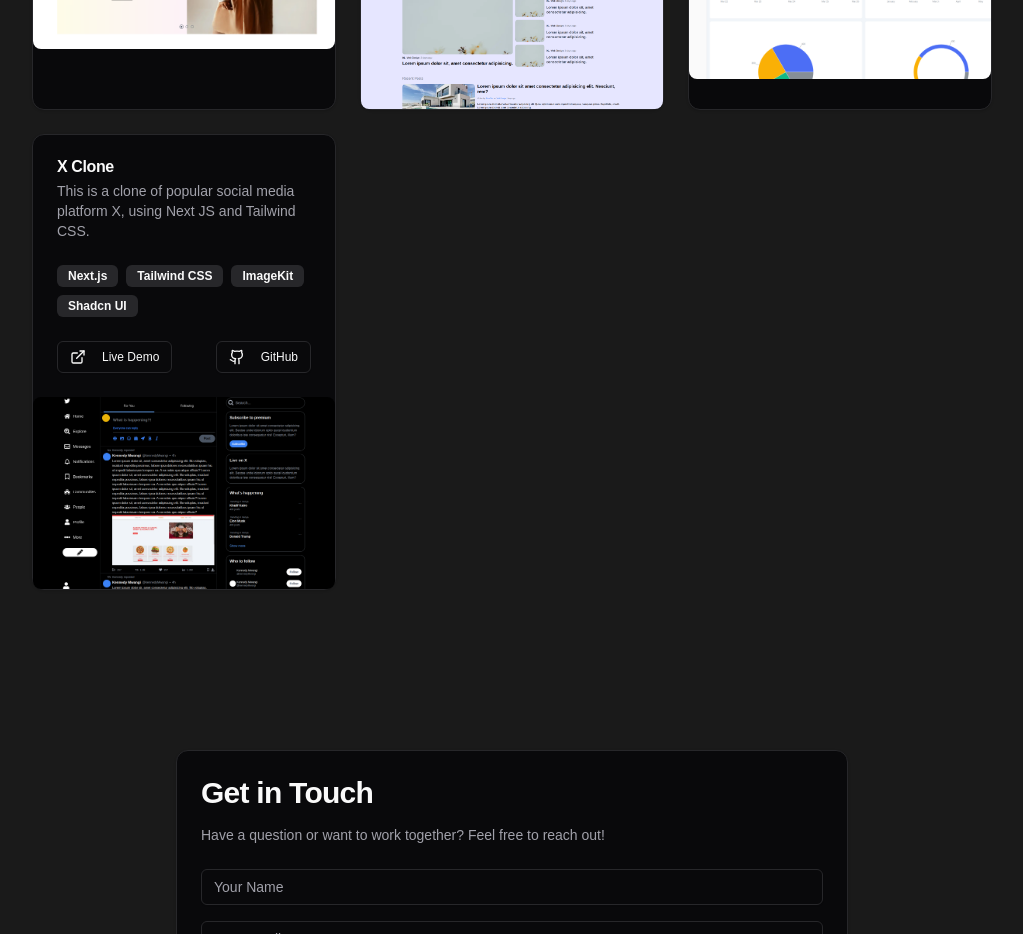
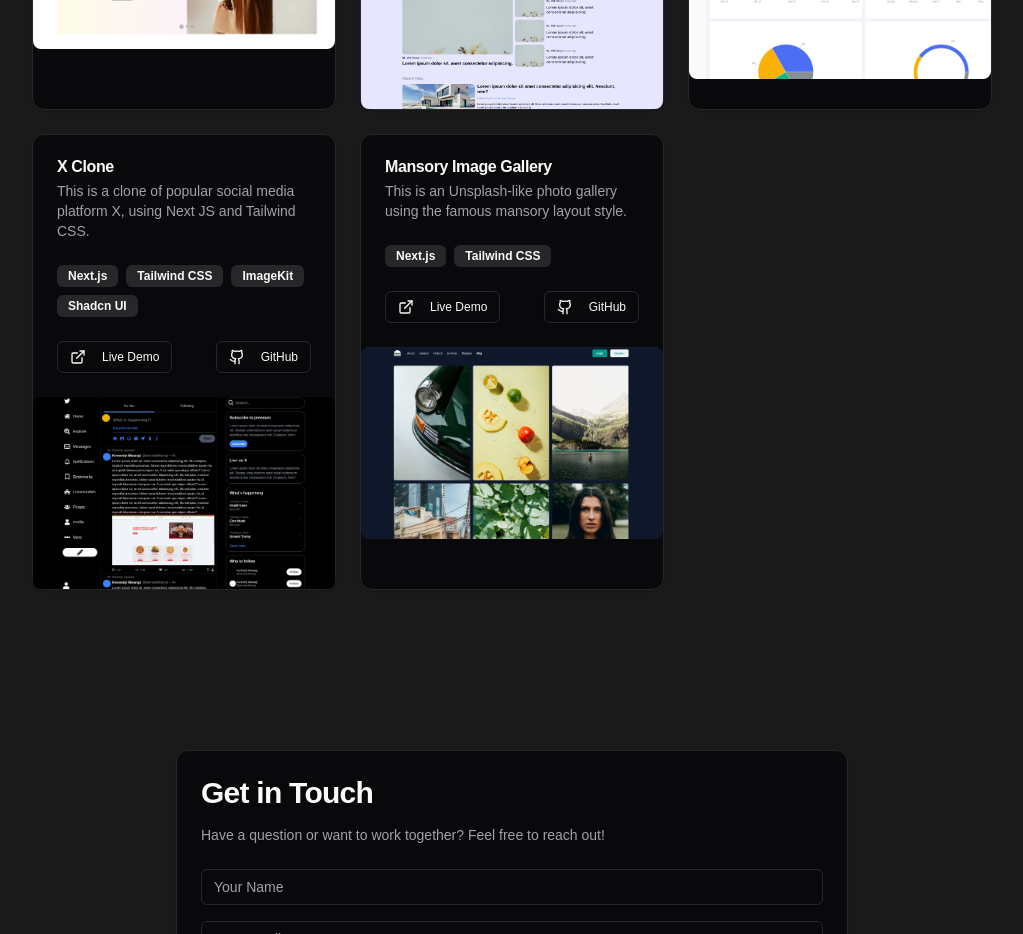
Before and after one commit to MWANGIKENNEDY/myportfolio, a Next.js app: page / in a window 1280 px wide. Shown: the part 1440-2374 px from the top of the page, without its empty margins (128-1151 px from the left). Built offline with nearby package versions, Linux system fonts and the light colour scheme.

Commit message:
added a new mansory project

```diff
--- a/components/projects.tsx
+++ b/components/projects.tsx
@@ -64,6 +64,15 @@
       githubLink: "https://github.com/MWANGIKENNEDY/x-clone.git",
       coverImage:"/xclone.png"
     },
+
+    {
+      title: "Mansory Image Gallery",
+      description: "This is an Unsplash-like photo gallery using the famous mansory layout style.",
+      tags: ["Next.js", "Tailwind CSS"],
+      liveLink: "https://mansory-style.vercel.app/",
+      githubLink: "https://github.com/MWANGIKENNEDY/mansory-style.git",
+      coverImage:"/mansory.png"
+    },
   ]
 const Projects = () => {
   return (
```
Also changed, not shown: public/mansory.png (added), public/valia.png (added).
